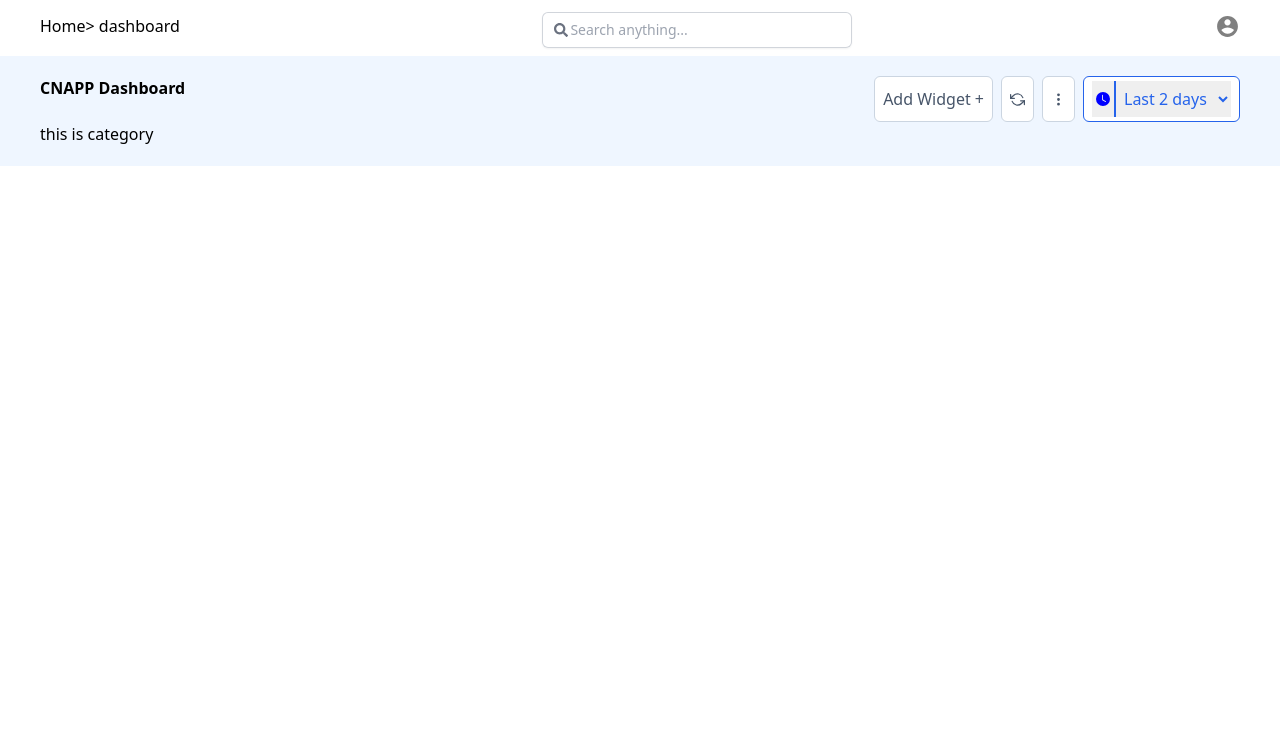
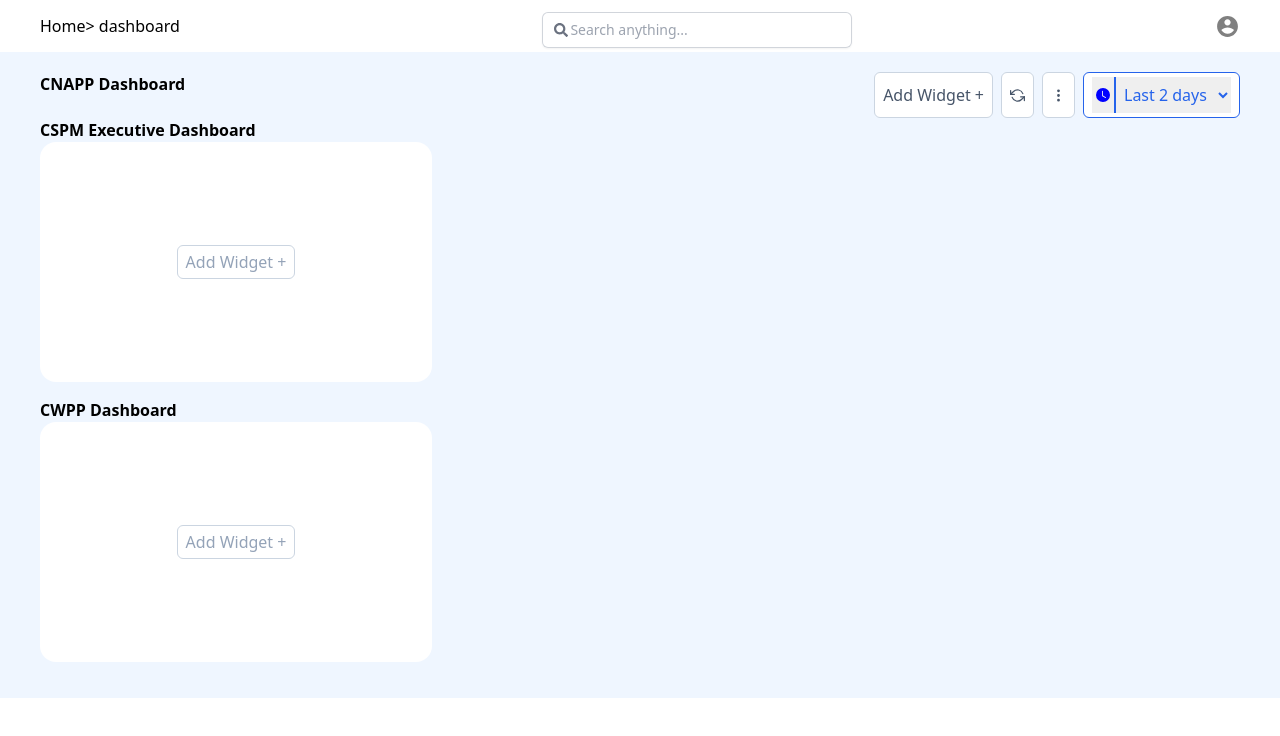
Before and after one commit to ashwikul/accu-knox-assignment, a React (Create React App) app: page /dashboard in a window 1280 px wide. Shown: the top 736 px of the page. Built offline with nearby package versions, Linux system fonts and the light colour scheme.

Commit message:
added widgets component

```diff
--- a/src/App.js
+++ b/src/App.js
@@ -3,8 +3,11 @@ import {
   createBrowserRouter,
   RouterProvider,
 } from "react-router-dom";
-import Dashboard from './Components/Dashboard';
-import Home from './Components/Home';
+import Dashboard from './components/Dashboard';
+import Home from './components/Home';
+import { useEffect, useState } from 'react';
+import WidgetContext from './context/WidgetContext';
+import dashboardData from "./dashboardData.json";
 
 
 const router = createBrowserRouter([
@@ -18,8 +21,27 @@ const router = createBrowserRouter([
   }
 ]);
 function App() {
+
+  const [isDrawerActive, setIsDrawerActive] = useState(false);
+  const [activeWidgets, setActiveWidgets] = useState({});
+
+  useEffect(() => {
+    const initialWidgets = {};
+    dashboardData.categories.forEach(category => {
+      initialWidgets[category.id] = [];
+    })
+    setActiveWidgets(initialWidgets);
+  }, []);
+
+
+  console.log("activeWidgets", activeWidgets);
+
+
   return (
-    <RouterProvider router={router} />);
+    <WidgetContext.Provider value={{ isDrawerActive, setIsDrawerActive, activeWidgets, setActiveWidgets }}>
+      <RouterProvider router={router} />
+    </WidgetContext.Provider>
+  );
 }
 
 export default App;
--- /dev/null
+++ b/src/Components/Category.js
@@ -0,0 +1,20 @@
+import Widget from "./Widget";
+import WidgetContext from "../context/WidgetContext";
+import { useContext } from "react";
+import EmptyWidget from "./EmptyWidget";
+
+const Category = ({ title, id }) => {
+  const { activeWidgets } = useContext(WidgetContext);
+
+  return <div className="mb-4">
+    <h1 className=" font-bold">{title}</h1>
+    <div className="grid grid-cols-3 gap-3">
+      {activeWidgets[id]?.map((widget) => (
+        <Widget key={widget} type={widget} categoryId={id} />
+      ))}
+      <EmptyWidget />
+    </div>
+
+  </div>
+}
+export default Category;
--- a/src/Components/Content.js
+++ b/src/Components/Content.js
@@ -1,9 +1,13 @@
-import Headers from "./Headers"
+import Headers from "./Headers";
+import Category from "./Category";
+import dashboardData from "../dashboardData.json";
 const Content = () => {
   return (
     <div className="bg-blue-50 py-5 px-10">
       <Headers />
-      this is category
+      {dashboardData.categories.map((category) => (
+        <Category key={category.id} title={category.title} id={category.id} />
+      ))}
     </div>
   )
 }
--- a/src/Components/Dashboard.js
+++ b/src/Components/Dashboard.js
@@ -1,11 +1,18 @@
-import React from 'react';
+import React, { useState } from 'react';
 import NavBar from './NavBar';
 import Content from './Content';
+import Drawer from './Drawer';
+import WidgetContext from '../context/WidgetContext';
+import { useContext } from 'react';
 const Dashboard = () => {
+
+  const { isDrawerActive } = useContext(WidgetContext);
+
   return (
-    <div className='flex flex-col space-y-1'>
+    <div className='flex flex-col '>
       <NavBar />
       <Content />
+      {isDrawerActive && <Drawer />}
     </div>
   );
 }
--- /dev/null
+++ b/src/Components/Drawer.js
@@ -0,0 +1,65 @@
+import Tabs from "./Tabs";
+import WidgetContext from "../context/WidgetContext";
+import { useContext, useEffect, useState } from "react";
+import TabContext from "../context/TabContext";
+import dashboardData from "../dashboardData.json";
+
+const Drawer = () => {
+  const [activeTab, setActiveTab] = useState('cspm');
+  const [selectedWidgets, setSelectedWidgets] = useState({});
+  const { setIsDrawerActive, activeWidgets, setActiveWidgets } = useContext(WidgetContext);
+
+
+
+  useEffect(() => {
+    setSelectedWidgets(activeWidgets)
+  }, [activeWidgets]);
+
+  const handleSubmit = () => {
+    setActiveWidgets(selectedWidgets);
+    setSelectedWidgets({});
+  }
+
+
+
+  return (
+    <TabContext.Provider value={{ activeTab, setActiveTab, selectedWidgets, setSelectedWidgets }}>
+      <div
+        className="fixed inset-0 bg-black bg-opacity-50"
+
+      />
+      <div className="bg-slate-100 h-screen absolute right-0 top-0 w-2/5 ">
+        <header className="flex justify-between items-center py-2 px-4 text-white"
+          style={{ backgroundColor: "#060466" }}
+        >
+          <p>Add Widget</p>
+          <button
+            onClick={() => setIsDrawerActive(false)}
+          >
+            X
+          </button>
+        </header>
+        <p className="p-4">Personalise your dashboard by adding the following widget</p>
+        <div className="p-4">
+          <Tabs />
+        </div>
+
+        <footer className="p-4 bg-gray-100 flex justify-end mt-auto fixed bottom-0 right-0">
+          <button className="rounded-md bg-white px-4 py-1 border border-slate-300 text-slate-600 text-sm mr-2"
+            onClick={() => setIsDrawerActive(false)}
+          >
+            Cancel
+          </button>
+          <button className="rounded-md bg-white px-4 py-1 border border-slate-300 text-slate-600 text-sm" onClick={handleSubmit}>
+            Confirm
+          </button>
+        </footer>
+
+
+
+      </div>
+    </TabContext.Provider>
+  );
+};
+
+export default Drawer;
--- /dev/null
+++ b/src/Components/EmptyWidget.js
@@ -0,0 +1,14 @@
+import WidgetContext from "../context/WidgetContext"
+import { useContext } from "react"
+const EmptyWidget = () => {
+
+  const { setIsDrawerActive } = useContext(WidgetContext);
+
+  return (
+    <div className="bg-white rounded-2xl flex justify-center items-center h-60">
+      <button className="rounded-md bg-white px-2 py-1 border border-slate-300 text-slate-400" onClick={() => setIsDrawerActive(true)}>Add Widget +</button>
+    </div>
+  )
+
+}
+export default EmptyWidget
--- a/src/Components/Headers.js
+++ b/src/Components/Headers.js
@@ -2,16 +2,21 @@
 import { FiRefreshCcw } from "react-icons/fi";
 import { BsThreeDotsVertical } from "react-icons/bs";
 import { BsFillClockFill } from "react-icons/bs";
+import { useContext } from "react";
+import WidgetContext from "../context/WidgetContext";
 
 
 
 const Headers = () => {
+
+  const { setIsDrawerActive } = useContext(WidgetContext);
+
   return (
     <div className="flex justify-between items-start">
       <p className="font-bold">CNAPP Dashboard</p>
 
       <div className="flex space-x-2">
-        <button className="rounded-md bg-white px-2 py-1 border border-slate-300 text-slate-600">Add Widget +</button>
+        <button className="rounded-md bg-white px-2 py-1 border border-slate-300 text-slate-600" onClick={() => setIsDrawerActive(true)}>Add Widget +</button>
         <button className="rounded-md bg-white p-2 border border-slate-300 text-slate-600"><FiRefreshCcw size={15} /> </button>
         <button className="rounded-md bg-white p-2 border border-slate-300 text-slate-600"><BsThreeDotsVertical size={15} /></button>
 
--- /dev/null
+++ b/src/Components/Tabs.js
@@ -0,0 +1,57 @@
+import { useState } from 'react';
+import dashboardData from "../dashboardData.json";
+import { useContext } from 'react';
+import TabContext from '../context/TabContext';
+import WidgetContext from '../context/WidgetContext';
+
+const Tabs = () => {
+
+  const { activeTab, setActiveTab, selectedWidgets, setSelectedWidgets } = useContext(TabContext);
+  const { activeWidgets, setActiveWidgets } = useContext(WidgetContext);
+
+  console.log("selectedWidgets", selectedWidgets);
+
+  const handleCheckboxChange = (widgetType, categoryId) => {
+    console.log("handleCheckboxChange", widgetType, categoryId);
+    const isExistingWidget = selectedWidgets[categoryId].includes(widgetType);
+    if (isExistingWidget) {
+      const newSelectedWidgets = { ...selectedWidgets, [categoryId]: selectedWidgets[categoryId].filter((w) => w !== widgetType) };
+      setSelectedWidgets(newSelectedWidgets);
+      return;
+    }
+    const newSelectedWidgets = { ...selectedWidgets, [categoryId]: [...selectedWidgets[categoryId], widgetType] };
+    setSelectedWidgets(newSelectedWidgets);
+  };
+
+  console.log("selectedWidgets", selectedWidgets);
+
+  return (
+    <div>
+      <div className="flex border-b w-fit">
+        {dashboardData.categories.map((category) => (
+          <button key={category.id}
+            className={`flex items-center p-2 ${activeTab === category.id ? 'border-b-2 border-blue-500' : ''}`}
+            onClick={() => setActiveTab(category.id)}
+          >
+            {category.name}
+          </button>
+        ))}
+      </div>
+
+      <div>
+        {activeTab && <ul className="mt-2">
+          {dashboardData.categories.find((category) => category.id === activeTab).widgets.map((widget) => (
+
+            <li key={widget.type} className='px-2 py-1 border border-slate-300 rounded-md mb-2'>
+              <input type="checkbox" id={widget.type} name={widget.type} value={widget.type} className='mr-2'
+                checked={selectedWidgets[activeTab]?.includes(widget.type) || false}
+                onChange={() => handleCheckboxChange(widget.type, activeTab)} />
+              {widget.title}</li>
+          ))}
+        </ul>}
+      </div>
+    </div>
+  );
+};
+
+export default Tabs;
--- /dev/null
+++ b/src/Components/Widget.js
@@ -0,0 +1,15 @@
+import dashboardData from "../dashboardData.json";
+const Widget = ({ type, categoryId }) => {
+
+  const widgetDetails = dashboardData.categories.find((category) => category.id === categoryId)?.widgets.find((widget) => widget.type === type);
+  console.log("widgetDetails", widgetDetails);
+
+  return (
+    <div className="bg-white p-3 rounded-2xl h-60">
+      <h3 className=" font-bold text-sm">{widgetDetails.title}</h3>
+      <p>graph</p>
+    </div>
+  )
+
+}
+export default Widget
--- /dev/null
+++ b/src/context/TabContext.js
@@ -0,0 +1,4 @@
+import { createContext } from "react";
+
+const TabContext = createContext();
+export default TabContext
--- /dev/null
+++ b/src/context/WidgetContext.js
@@ -0,0 +1,4 @@
+import { createContext } from "react";
+
+const WidgetContext = createContext();
+export default WidgetContext
--- /dev/null
+++ b/src/dashboardData.json
@@ -0,0 +1,64 @@
+{
+  "categories": [
+    {
+      "id": "cspm",
+      "name": "CSPM",
+      "title": "CSPM Executive Dashboard",
+      "widgets": [
+        {
+          "type": "cloud_accounts",
+          "title": "Cloud Accounts",
+          "data": [
+            {
+              "status": "Connected",
+              "count": "2"
+            },
+            {
+              "status": "Not connected",
+              "count": "0"
+            }
+          ]
+        },
+        {
+          "type": "cloud_account_risk_assessment",
+          "title": "Cloud Account Risk Assessment",
+          "data": [
+            {
+              "status": "Failed",
+              "count": "1689"
+            },
+            {
+              "status": "Warning",
+              "count": "681"
+            },
+            {
+              "status": "Not available",
+              "count": "36"
+            },
+            {
+              "status": "Passed",
+              "count": "7253"
+            }
+          ]
+        }
+      ]
+    },
+    {
+      "id": "cwpp",
+      "name": "CWPP",
+      "title": "CWPP Dashboard",
+      "widgets": [
+        {
+          "type": "top_5_namespace_alert",
+          "title": "Top 5 Namespace Specific Alerts",
+          "data": []
+        },
+        {
+          "type": "workload_alerts",
+          "title": "Workload Alerts",
+          "data": []
+        }
+      ]
+    }
+  ]
+}
```
